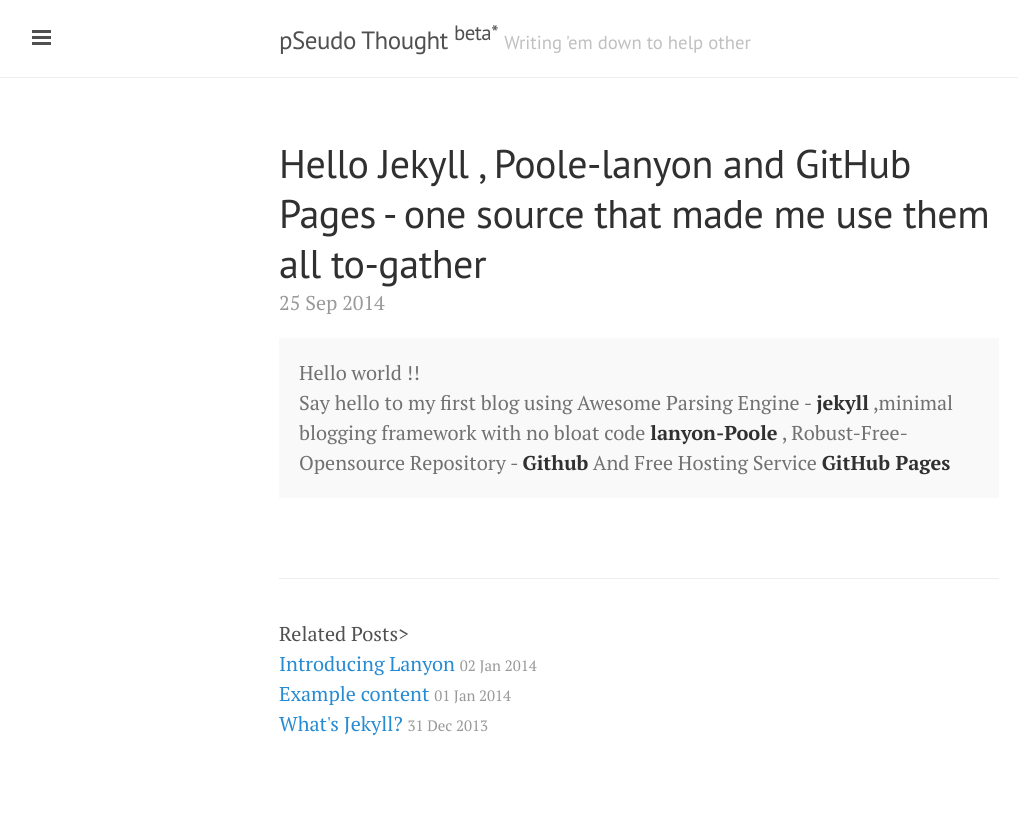
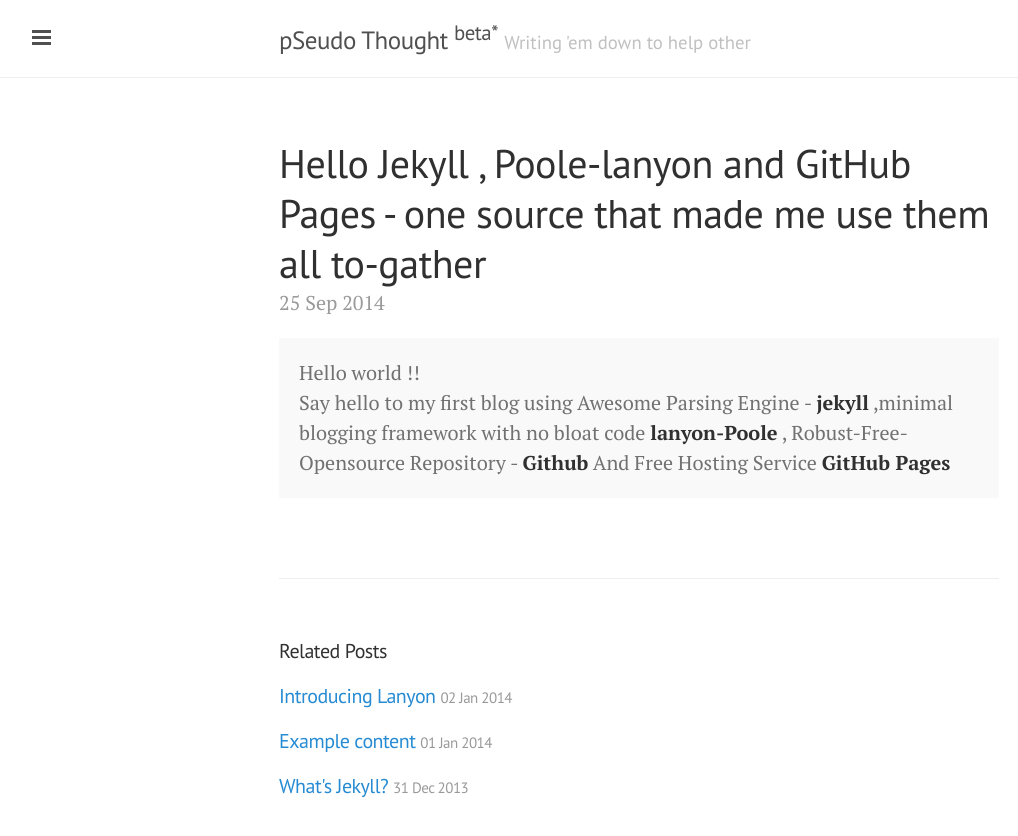
Before and after one commit to DharmeshPandav/dharmeshpandav.github.io, a Jekyll site: the page built from _posts/2014-09-25-Hello jekyll.md, in a window 1280 px wide. Shown: the top 836 px of the page, without its empty margins (1-1019 px from the left). Built offline with Jekyll 4.4.1, drawn with Linux system fonts in a browser that asks for light colours; Markdown is read by kramdown in place of the engine named in the settings.

```diff
--- a/_layouts/post.html
+++ b/_layouts/post.html
@@ -14,14 +14,16 @@ comments:   true
 {% endif %}
 
 <div class="related">
-  Related Posts>
+  <h4>Related Posts</h4>
   <ul class="related-posts">
     {% for post in site.related_posts limit:3 %}
       <li>
+        <h5>
           <a href="{{ post.url }}">
             {{ post.title }}
             <small>{{ post.date | date_to_string }}</small>
           </a>
+        </h5>
       </li>
     {% endfor %}
   </ul>
```
